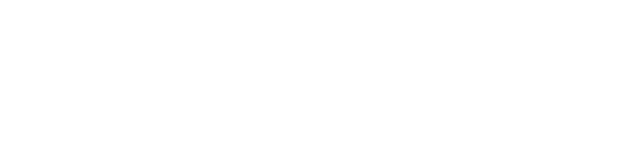
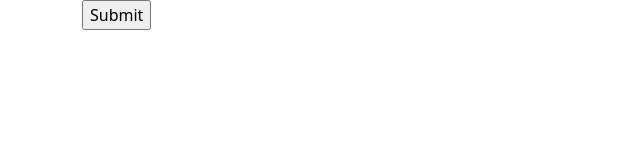
Before and after one commit to JGraham77/simple-jquery-drills, a plain HTML site: page index.html in a window 1280 px wide. Shown: the whole page, without its empty margins (0-640 px from the left). Drawn offline with nearby package versions, Linux system fonts and the light colour scheme.

Commit message:
complete lab tasks 1 and 2

```diff
--- a/index.html
+++ b/index.html
@@ -10,8 +10,10 @@
 </head>
 
 <body>
+    <div class="container">
+        <input type="submit" id="btnSubmit" value="Submit">
 
-
+    </div>
     <script src="https://code.jquery.com/jquery-3.6.3.slim.min.js"
         integrity="sha256-ZwqZIVdD3iXNyGHbSYdsmWP//UBokj2FHAxKuSBKDSo=" crossorigin="anonymous"></script>
     <script src="script.js"></script>
```
